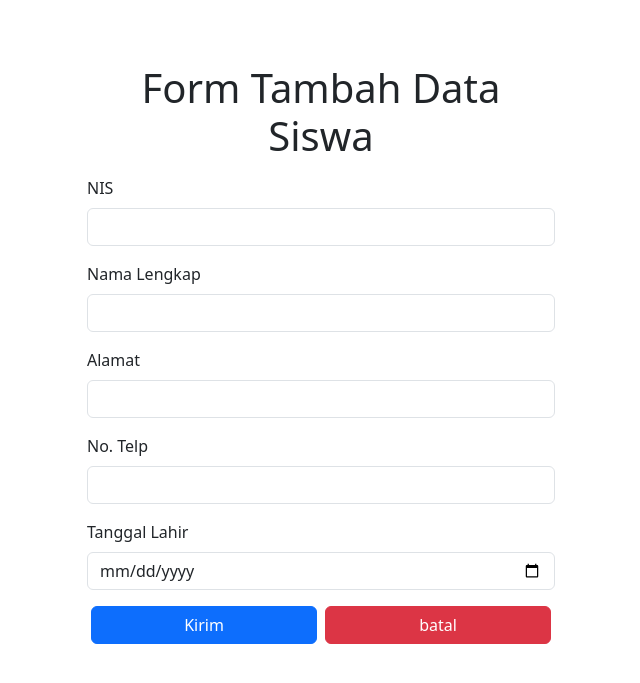
After one commit to riyandarmawan/belajar-web, a PHP site: page /edit-siswa.php?nis=1 in a window 1280 px wide. The commit adds this page. Shown: the top 683 px of the page, without its empty margins (319-959 px from the left). Run offline with PHP 8.4, Linux system fonts and the light colour scheme; data that the repository does not hold is empty.

```diff
--- a/configuration-database/assets/css/desktop.ini
+++ b/configuration-database/assets/css/desktop.ini
@@ -1,2 +1,2 @@
 [.ShellClassInfo]
-IconResource=C:\Program Files\Google\Drive File Stream\86.0.2.0\GoogleDriveFS.exe,25
+IconResource=C:\Program Files\Google\Drive File Stream\87.0.2.0\GoogleDriveFS.exe,25
--- a/configuration-database/assets/desktop.ini
+++ b/configuration-database/assets/desktop.ini
@@ -1,2 +1,2 @@
 [.ShellClassInfo]
-IconResource=C:\Program Files\Google\Drive File Stream\86.0.2.0\GoogleDriveFS.exe,25
+IconResource=C:\Program Files\Google\Drive File Stream\87.0.2.0\GoogleDriveFS.exe,25
--- a/configuration-database/assets/js/desktop.ini
+++ b/configuration-database/assets/js/desktop.ini
@@ -1,2 +1,2 @@
 [.ShellClassInfo]
-IconResource=C:\Program Files\Google\Drive File Stream\86.0.2.0\GoogleDriveFS.exe,25
+IconResource=C:\Program Files\Google\Drive File Stream\87.0.2.0\GoogleDriveFS.exe,25
--- a/configuration-database/desktop.ini
+++ b/configuration-database/desktop.ini
@@ -1,2 +1,2 @@
 [.ShellClassInfo]
-IconResource=C:\Program Files\Google\Drive File Stream\86.0.2.0\GoogleDriveFS.exe,25
+IconResource=C:\Program Files\Google\Drive File Stream\87.0.2.0\GoogleDriveFS.exe,25
--- /dev/null
+++ b/configuration-database/dynamic-url.php
@@ -0,0 +1,5 @@
+<?php
+
+echo $_GET['nama-teman'];
+
+?>
--- /dev/null
+++ b/configuration-database/edit-siswa.php
@@ -0,0 +1,85 @@
+<?php
+
+include 'config_db.php';
+
+// buat query untuk mendapatkan data siswa sesuai dengan nis
+$sql = 'SELECT * FROM siswa WHERE nis=' . $_GET['nis'];
+
+// jalankan query
+$result = $koneksi->query($sql);
+
+// variable untuk menyimpan data siswa
+$siswa = $result->fetch_assoc();
+
+// echo '<pre>';
+// print_r($siswa);
+// echo '</pre>';
+
+// proses update siswa
+// isset() = digunakan untuk menegecek ada tidaknya suatu variabel
+if (isset($_POST['nis'])) {
+    // buat query update berdasarkan nis
+    $sql = 'UPDATE siswa SET nis="' . $_POST['nis'] . '",nama="' . $_POST['nama'] . '",alamat="' . $_POST['alamat'] . '",no_telp="' . $_POST['no_telp'] . '",tanggal_lahir="' . $_POST['tanggal_lahir'] . '" WHERE nis=' . $_GET['nis'];
+
+    // jalankan query
+    $koneksi->query($sql);
+
+    // arahkan halaman ke list siswa
+    header('Location:daftar_siswa.php');
+}
+
+// akhir proses update siswa
+
+?>
+
+<!DOCTYPE html>
+<html lang="en">
+
+<head>
+    <meta charset="UTF-8">
+    <meta name="viewport" content="width=device-width, initial-scale=1.0">
+    <title>Form ubah siswa</title>
+    <link rel="stylesheet" href="assets/css/bootstrap.min.css">
+</head>
+
+<body>
+    <div class="container">
+        <div class="row">
+            <div class="col d-flex justify-content-center align-items-center">
+                <div style="width: 500px;" class="p-3">
+                    <h1 class="mt-5 text-center">Form Tambah Data Siswa</h1>
+                    <form class="mt-3" action="" method="post">
+                        <div class="mb-3">
+                            <label for="nis" class="form-label">NIS</label>
+                            <input type="number" class="form-control" id="nis" name="nis" aria-describedby="emailHelp" value="<?= $siswa['nis'] ?>">
+                        </div>
+                        <div class="mb-3">
+                            <label for="nama" class="form-label">Nama Lengkap</label>
+                            <input type="text" class="form-control" id="nama" name="nama" aria-describedby="emailHelp" value="<?= $siswa['nama'] ?>">
+                        </div>
+                        <div class="mb-3">
+                            <label for="alamat" class="form-label">Alamat</label>
+                            <input type="text" class="form-control" id="alamat" name="alamat" aria-describedby="emailHelp" value="<?= $siswa['alamat'] ?>">
+                        </div>
+                        <div class="mb-3">
+                            <label for="no_telepon" class="form-label">No. Telp</label>
+                            <input type="tel" class="form-control" id="no_telepon" name="no_telp" aria-describedby="emailHelp" value="<?= $siswa['no_telp'] ?>">
+                        </div>
+                        <div class="mb-3">
+                            <label for="tanggal_lahir" class="form-label">Tanggal Lahir</label>
+                            <input type="date" class="form-control" id="tanggal_lahir" name="tanggal_lahir" aria-describedby="emailHelp" value="<?= $siswa['tanggal_lahir'] ?>">
+                        </div>
+                        <div class="d-flex">
+                            <button type="submit" class="btn btn-primary w-50 mx-1">Kirim</button>
+                            <button type="reset" class="btn btn-danger w-50 mx-1">batal</button>
+                        </div>
+                    </form>
+                </div>
+            </div>
+        </div>
+    </div>
+
+    <script src="assets/js/bootstrap.min.js"></script>
+</body>
+
+</html>
--- a/configuration-database/index.php
+++ b/configuration-database/index.php
@@ -29,7 +29,7 @@
                         </div>
                         <div class="mb-3">
                             <label for="no_telepon" class="form-label">No. Telp</label>
-                            <input type="tel" class="form-control" id="no_telepon" name="no_telepon" aria-describedby="emailHelp">
+                            <input type="tel" class="form-control" id="no_telp" name="no_telepon" aria-describedby="emailHelp">
                         </div>
                         <div class="mb-3">
                             <label for="tanggal_lahir" class="form-label">Tanggal Lahir</label>
```
Also changed, not shown: configuration-database/daftar_siswa.php (+4 -4 lines), configuration-database/delete-siswa.php (added, +12 -0 lines).
